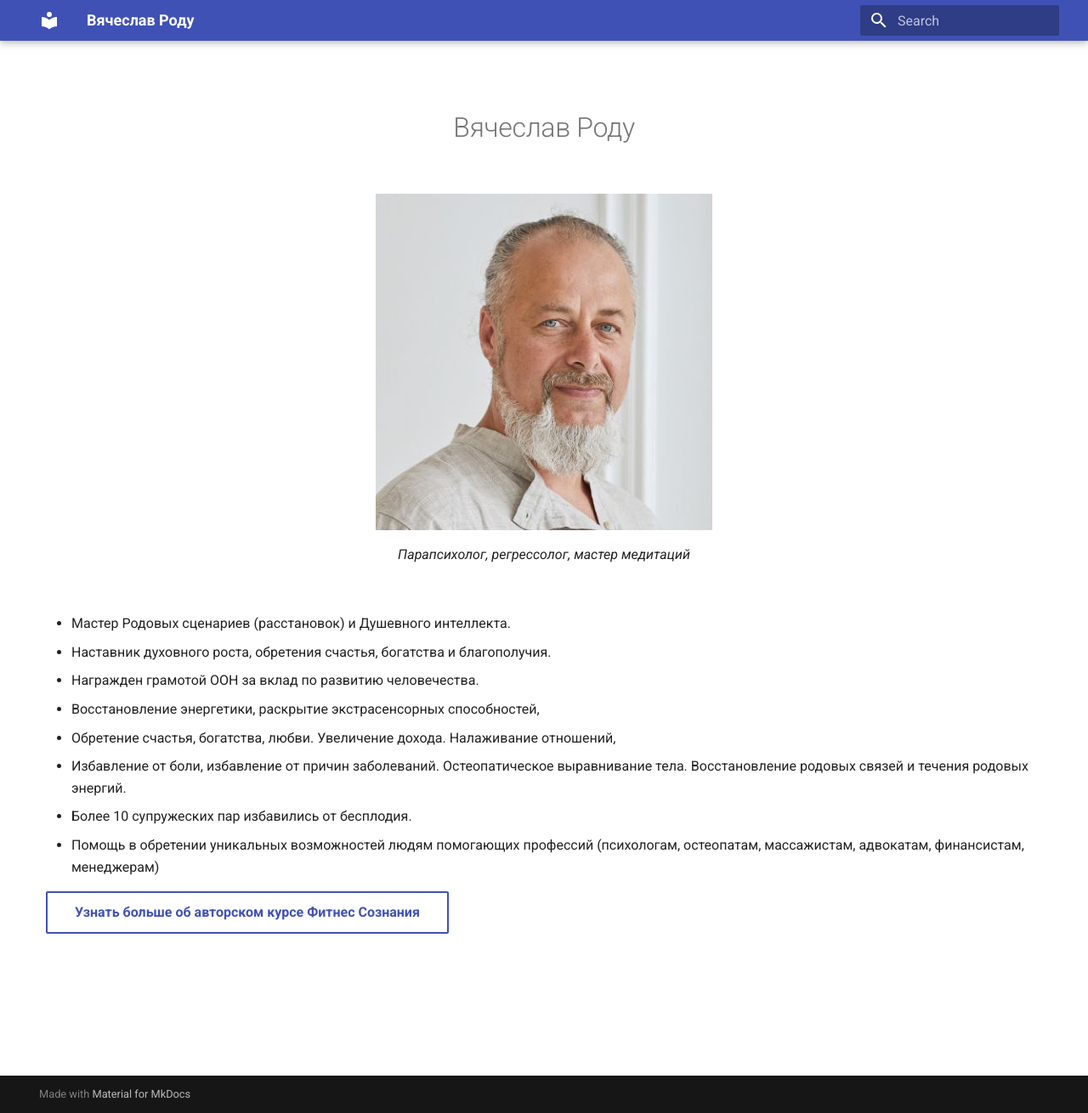
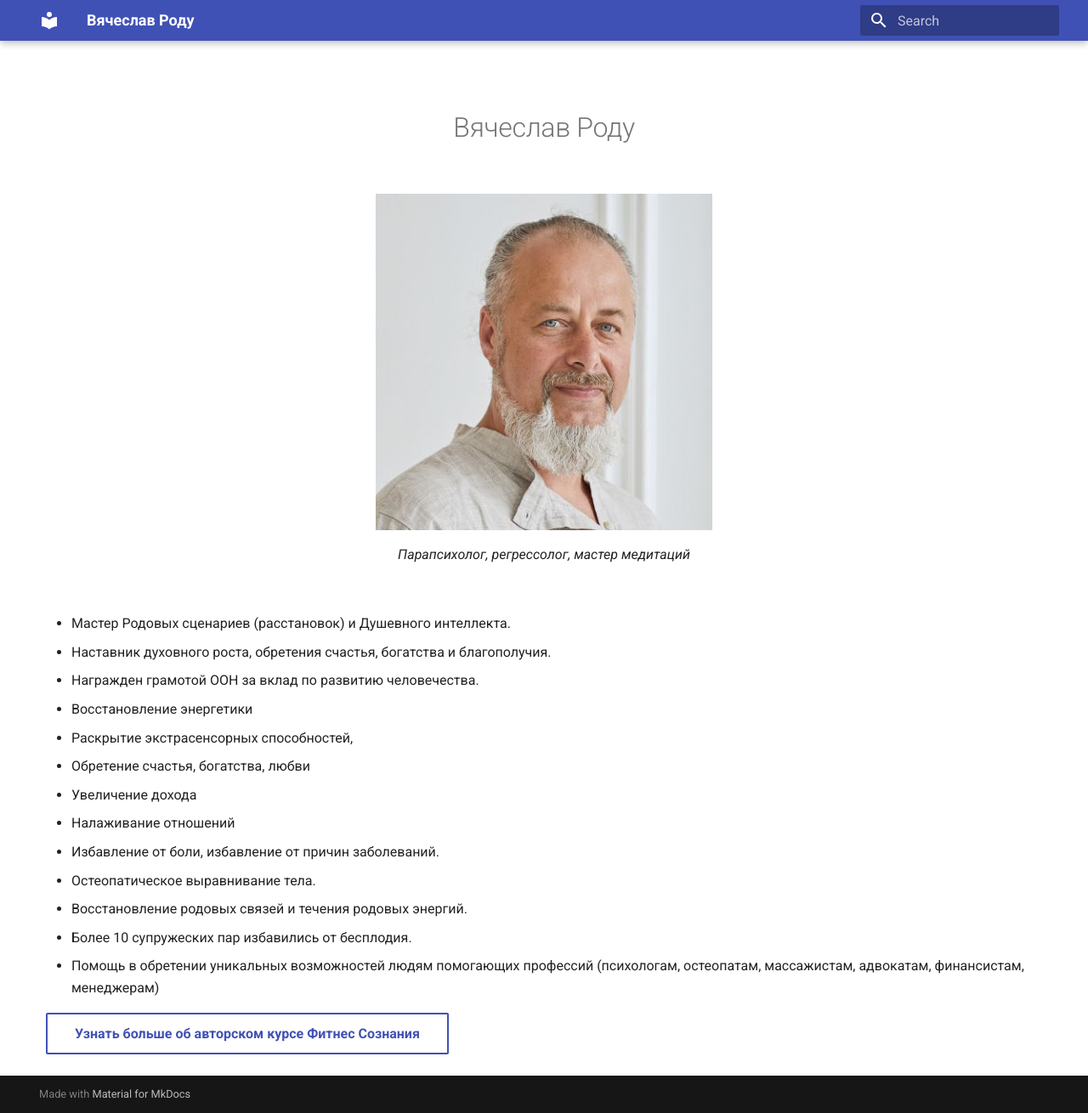
Before and after one commit to smartmanru/vycheslav_rody, an MkDocs documentation site: the page built from docs/index.md, in a window 1280 px wide and 1310 px high. Shown: the whole window at 85% size. Built offline with MkDocs 1.6.1 and Material for MkDocs 9.7.7, drawn with Linux system fonts in a browser that asks for light colours.

Commit message:
Fix list

```diff
--- a/docs/index.md
+++ b/docs/index.md
@@ -11,9 +11,14 @@
  - Наставник духовного роста, обретения счастья, богатства и благополучия.
  - Награжден грамотой ООН за вклад по развитию человечества.
 
-- Восстановление энергетики, раскрытие экстрасенсорных способностей,
-- Обретение счастья, богатства, любви. Увеличение дохода. Налаживание отношений,
-- Избавление от боли, избавление от причин заболеваний. Остеопатическое выравнивание тела. Восстановление родовых связей и течения родовых энергий.
+- Восстановление энергетики
+- Раскрытие экстрасенсорных способностей,
+- Обретение счастья, богатства, любви
+- Увеличение дохода
+- Налаживание отношений
+- Избавление от боли, избавление от причин заболеваний.
+- Остеопатическое выравнивание тела.
+- Восстановление родовых связей и течения родовых энергий.
 - Более 10 супружеских пар избавились от бесплодия.
 - Помощь в обретении уникальных возможностей людям помогающих профессий (психологам, остеопатам, массажистам,  адвокатам, финансистам, менеджерам)
 
```
